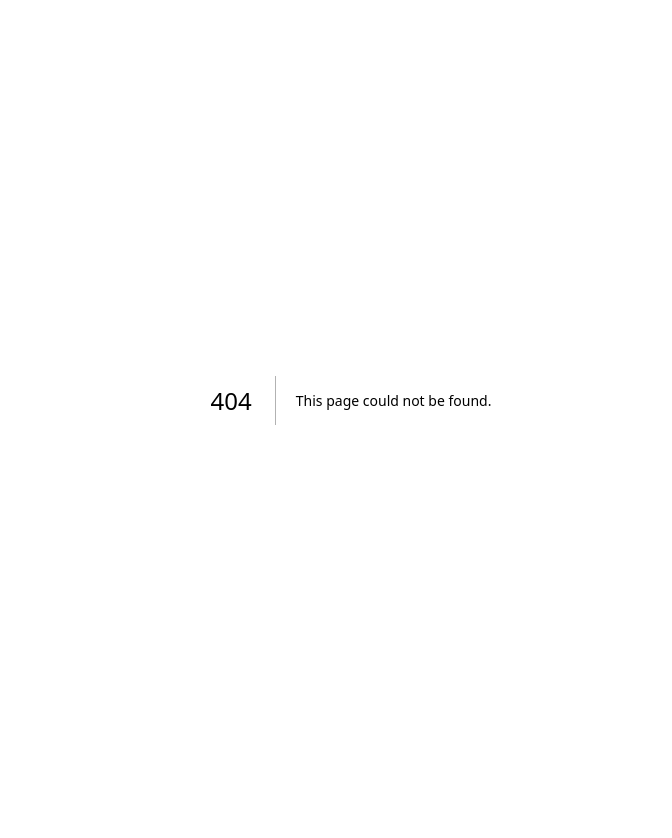
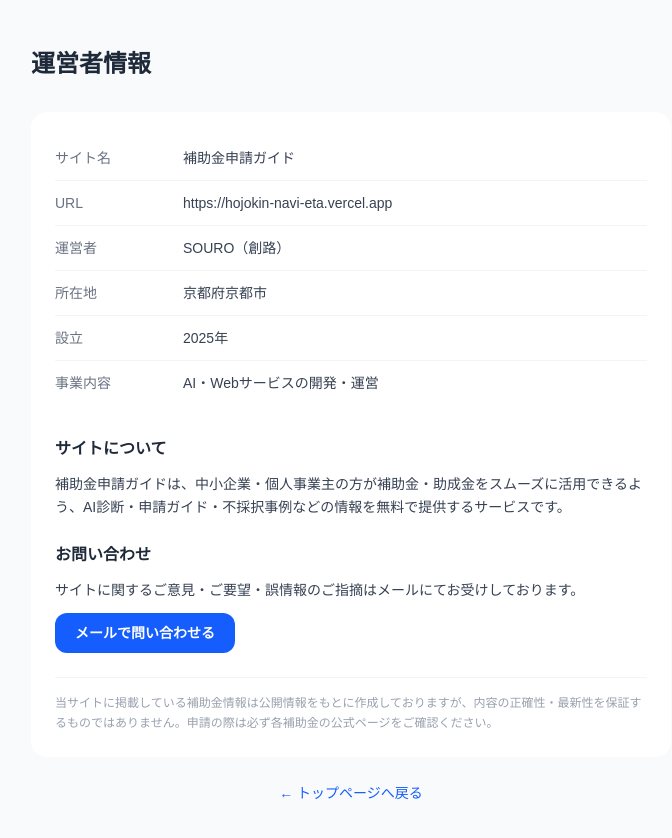
Before and after one commit to irutis/hojokin-navi, a Next.js app: page /about in a window 1280 px wide. Before the commit this address had no page. Shown: the top 838 px of the page, without its empty margins (289-961 px from the left). Before the commit the page ends 800 px from the top, so only its background shows below. Built offline with nearby package versions, Linux system fonts and the light colour scheme.

Commit message:
feat: プライバシーポリシー・運営者情報ページを追加、フッターにリンク追加

```diff
--- /dev/null
+++ b/src/app/about/page.tsx
@@ -0,0 +1,77 @@
+import type { Metadata } from 'next'
+import Link from 'next/link'
+
+export const metadata: Metadata = {
+  title: '運営者情報・お問い合わせ｜補助金申請ガイド',
+  description: '補助金申請ガイドの運営者情報およびお問い合わせページです。',
+}
+
+export default function AboutPage() {
+  return (
+    <main className="min-h-screen bg-gray-50">
+      <div className="max-w-2xl mx-auto px-4 py-12">
+        <h1 className="text-2xl font-bold text-gray-800 mb-8">運営者情報</h1>
+
+        <div className="bg-white rounded-2xl p-6 space-y-6 text-sm text-gray-700">
+
+          <table className="w-full">
+            <tbody className="divide-y divide-gray-100">
+              <tr className="py-3">
+                <td className="py-3 pr-4 font-medium text-gray-500 w-32 shrink-0">サイト名</td>
+                <td className="py-3">補助金申請ガイド</td>
+              </tr>
+              <tr>
+                <td className="py-3 pr-4 font-medium text-gray-500">URL</td>
+                <td className="py-3">https://hojokin-navi-eta.vercel.app</td>
+              </tr>
+              <tr>
+                <td className="py-3 pr-4 font-medium text-gray-500">運営者</td>
+                <td className="py-3">SOURO（創路）</td>
+              </tr>
+              <tr>
+                <td className="py-3 pr-4 font-medium text-gray-500">所在地</td>
+                <td className="py-3">京都府京都市</td>
+              </tr>
+              <tr>
+                <td className="py-3 pr-4 font-medium text-gray-500">設立</td>
+                <td className="py-3">2025年</td>
+              </tr>
+              <tr>
+                <td className="py-3 pr-4 font-medium text-gray-500">事業内容</td>
+                <td className="py-3">AI・Webサービスの開発・運営</td>
+              </tr>
+            </tbody>
+          </table>
+
+          <section className="pt-2">
+            <h2 className="font-bold text-base text-gray-800 mb-3">サイトについて</h2>
+            <p className="leading-relaxed">
+              補助金申請ガイドは、中小企業・個人事業主の方が補助金・助成金をスムーズに活用できるよう、AI診断・申請ガイド・不採択事例などの情報を無料で提供するサービスです。
+            </p>
+          </section>
+
+          <section>
+            <h2 className="font-bold text-base text-gray-800 mb-3">お問い合わせ</h2>
+            <p className="leading-relaxed mb-3">
+              サイトに関するご意見・ご要望・誤情報のご指摘はメールにてお受けしております。
+            </p>
+            <a
+              href="mailto:contact@souro.jp"
+              className="inline-block bg-blue-600 text-white font-bold px-5 py-2.5 rounded-xl hover:bg-blue-700 transition-colors text-sm"
+            >
+              メールで問い合わせる
+            </a>
+          </section>
+
+          <section className="text-xs text-gray-400 pt-4 border-t border-gray-100 leading-relaxed">
+            <p>当サイトに掲載している補助金情報は公開情報をもとに作成しておりますが、内容の正確性・最新性を保証するものではありません。申請の際は必ず各補助金の公式ページをご確認ください。</p>
+          </section>
+        </div>
+
+        <div className="mt-6 text-center">
+          <Link href="/" className="text-sm text-blue-600 hover:underline">← トップページへ戻る</Link>
+        </div>
+      </div>
+    </main>
+  )
+}
--- a/src/app/page.tsx
+++ b/src/app/page.tsx
@@ -121,6 +121,8 @@ export default function Home() {
             <Link href="/gyoshu" className="hover:text-white transition-colors">業種別補助金</Link>
             <Link href="/research" className="hover:text-white transition-colors">採択率データ</Link>
             <Link href="/search" className="hover:text-white transition-colors">全件検索</Link>
+            <Link href="/about" className="hover:text-white transition-colors">運営者情報</Link>
+            <Link href="/privacy" className="hover:text-white transition-colors">プライバシーポリシー</Link>
           </div>
           <p className="text-center text-xs">
             © 2026 補助金申請ガイド ｜ 本サイトの情報は参考情報です。申請前に必ず公式サイトをご確認ください。
--- /dev/null
+++ b/src/app/privacy/page.tsx
@@ -0,0 +1,56 @@
+import type { Metadata } from 'next'
+import Link from 'next/link'
+
+export const metadata: Metadata = {
+  title: 'プライバシーポリシー｜補助金申請ガイド',
+  description: '補助金申請ガイドのプライバシーポリシーです。',
+}
+
+export default function PrivacyPage() {
+  return (
+    <main className="min-h-screen bg-gray-50">
+      <div className="max-w-2xl mx-auto px-4 py-12">
+        <h1 className="text-2xl font-bold text-gray-800 mb-8">プライバシーポリシー</h1>
+
+        <div className="bg-white rounded-2xl p-6 space-y-6 text-sm text-gray-700 leading-relaxed">
+
+          <section>
+            <h2 className="font-bold text-base text-gray-800 mb-2">個人情報の取り扱いについて</h2>
+            <p>補助金申請ガイド（以下「当サイト」）は、ユーザーのプライバシーを尊重し、個人情報の保護に努めます。当サイトは、補助金・助成金に関する情報提供を目的としており、ユーザーから個人情報を収集する機能は設けておりません。</p>
+          </section>
+
+          <section>
+            <h2 className="font-bold text-base text-gray-800 mb-2">アクセス解析ツールについて</h2>
+            <p>当サイトでは、Googleによるアクセス解析ツール「Googleアナリティクス」を使用しています。このGoogleアナリティクスはCookieを使用してデータを収集しており、収集するデータは匿名であり、個人を特定するものではありません。詳細は<a href="https://policies.google.com/privacy" target="_blank" rel="noopener noreferrer" className="text-blue-600 underline">Googleのプライバシーポリシー</a>をご確認ください。</p>
+          </section>
+
+          <section>
+            <h2 className="font-bold text-base text-gray-800 mb-2">広告について</h2>
+            <p>当サイトでは、Google AdSenseおよびA8.netの広告を掲載しています。これらの広告配信にあたり、Cookieを使用してユーザーの興味に応じた広告が表示される場合があります。Cookieを無効にする方法やGoogleアドセンスに関する詳細は<a href="https://policies.google.com/technologies/ads" target="_blank" rel="noopener noreferrer" className="text-blue-600 underline">こちら</a>をご確認ください。</p>
+          </section>
+
+          <section>
+            <h2 className="font-bold text-base text-gray-800 mb-2">免責事項</h2>
+            <p>当サイトの情報は可能な限り正確な情報を掲載するよう努めておりますが、内容の正確性・安全性・有用性を保証するものではありません。補助金の申請にあたっては、必ず公式情報をご確認ください。当サイトの情報を利用したことで生じた損害について、当サイトは一切の責任を負いません。</p>
+          </section>
+
+          <section>
+            <h2 className="font-bold text-base text-gray-800 mb-2">著作権</h2>
+            <p>当サイトに掲載されているコンテンツの著作権は当サイト運営者に帰属します。無断転載・複製を禁じます。</p>
+          </section>
+
+          <section>
+            <h2 className="font-bold text-base text-gray-800 mb-2">プライバシーポリシーの変更</h2>
+            <p>本ポリシーの内容は、必要に応じて変更することがあります。変更後のプライバシーポリシーは当ページに掲載した時点で効力を生じます。</p>
+          </section>
+
+          <p className="text-gray-400 text-xs pt-4 border-t border-gray-100">最終更新日：2026年3月29日</p>
+        </div>
+
+        <div className="mt-6 text-center">
+          <Link href="/" className="text-sm text-blue-600 hover:underline">← トップページへ戻る</Link>
+        </div>
+      </div>
+    </main>
+  )
+}
```
